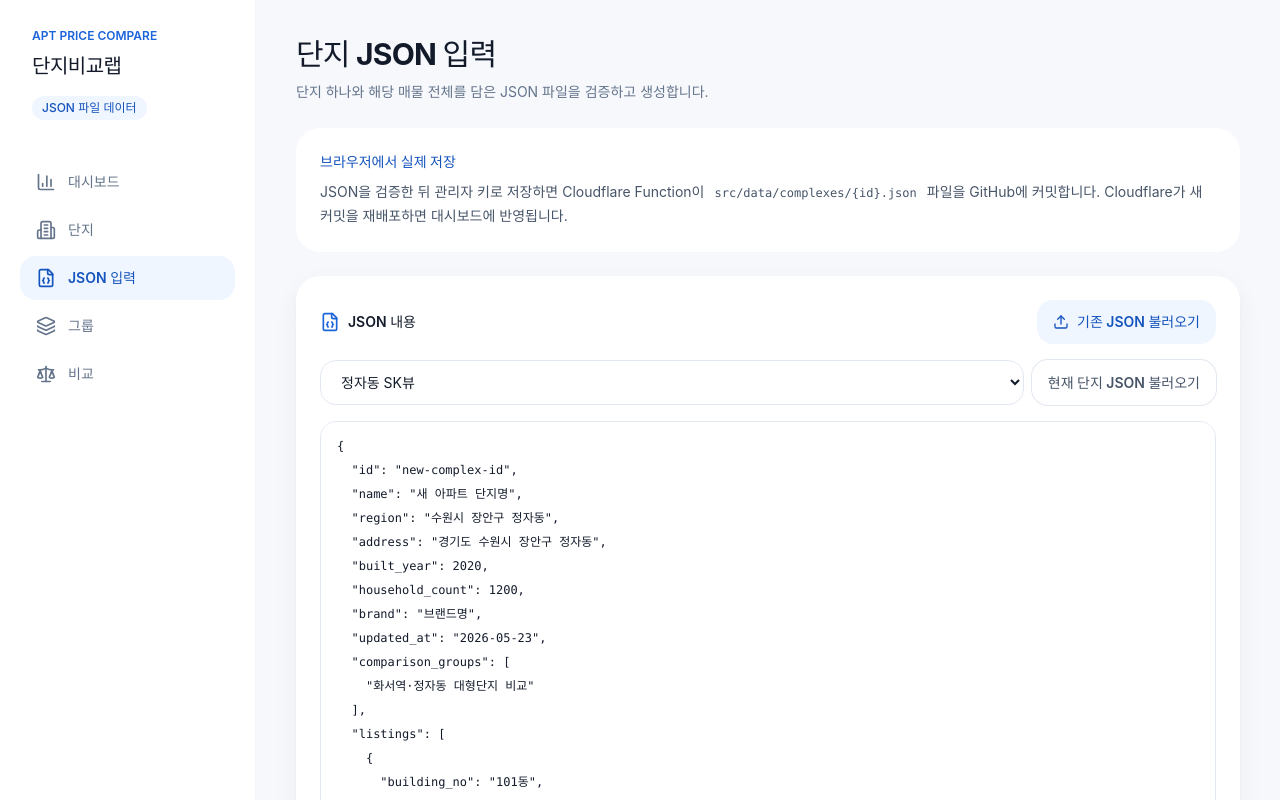
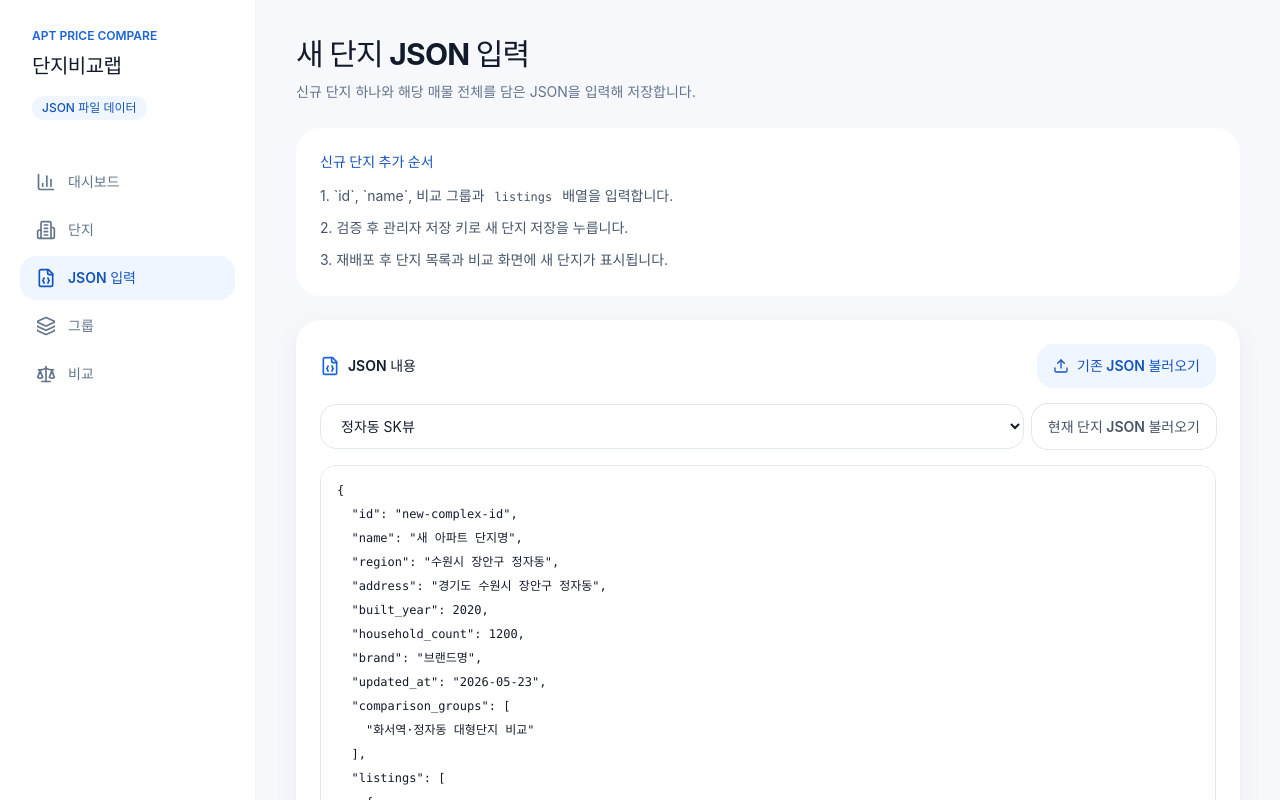
Before and after one commit to impaztt/apt, a React (Vite) app: page /data/input in a window 1280 px wide. Shown: the top 800 px of the page. Built offline with nearby package versions, Linux system fonts and the light colour scheme.

Commit message:
Streamline per-complex listing edits

```diff
--- a/src/pages/ComplexDataInputPage.tsx
+++ b/src/pages/ComplexDataInputPage.tsx
@@ -1,5 +1,6 @@
-import { useState, type ChangeEvent } from 'react';
-import { CheckCircle2, Download, FileJson, Save, Upload, TriangleAlert } from 'lucide-react';
+import { useEffect, useState, type ChangeEvent } from 'react';
+import { Link, useSearchParams } from 'react-router-dom';
+import { ArrowLeft, CheckCircle2, Download, FileJson, Save, Upload, TriangleAlert } from 'lucide-react';
 import type { ParsedComplexData } from '../shared/data/staticData';
 import { getStaticComplexSource, parseComplexDataFile } from '../shared/data/staticData';
 import { summarizeListings } from '../features/listings/statistics';
@@ -41,14 +42,39 @@ const sampleJson = JSON.stringify(
 
 export function ComplexDataInputPage() {
   const { complexes } = useAppData();
+  const [searchParams] = useSearchParams();
+  const requestedComplexId = searchParams.get('complexId');
   const [jsonText, setJsonText] = useState(sampleJson);
   const [preview, setPreview] = useState<ParsedComplexData | null>(null);
   const [notice, setNotice] = useState<string | null>(null);
   const [hasError, setHasError] = useState(false);
-  const [selectedComplexId, setSelectedComplexId] = useState(complexes[0]?.id ?? '');
+  const [selectedComplexId, setSelectedComplexId] = useState(requestedComplexId ?? complexes[0]?.id ?? '');
   const [adminKey, setAdminKey] = useState('');
   const [saving, setSaving] = useState(false);
   const [commitUrl, setCommitUrl] = useState<string | null>(null);
+
+  useEffect(() => {
+    if (!requestedComplexId) return;
+    const source = getStaticComplexSource(requestedComplexId);
+    if (!source) {
+      setHasError(true);
+      setNotice('선택한 단지의 JSON 파일을 찾지 못했습니다.');
+      return;
+    }
+    const nextText = JSON.stringify(source, null, 2);
+    setSelectedComplexId(requestedComplexId);
+    setJsonText(nextText);
+    try {
+      const result = parseComplexDataFile(source, `${requestedComplexId}.json`);
+      setPreview(result);
+      setHasError(false);
+      setNotice(`${result.complex.name}의 현재 JSON을 불러왔습니다. listings 내용을 수정한 뒤 저장하세요.`);
+    } catch (caught) {
+      setPreview(null);
+      setHasError(true);
+      setNotice(caught instanceof Error ? caught.message : 'JSON 파일을 읽을 수 없습니다.');
+    }
+  }, [requestedComplexId]);
 
   function validate(text = jsonText, fileName?: string) {
     try {
@@ -141,18 +167,36 @@ export function ComplexDataInputPage() {
 
   return (
     <div className="space-y-6">
+      {requestedComplexId && (
+        <Link to={`/complexes/${requestedComplexId}`} className="inline-flex items-center gap-1 text-sm font-medium text-slate-500">
+          <ArrowLeft className="h-4 w-4" /> 단지 상세로 돌아가기
+        </Link>
+      )}
       <PageHeader
-        title="단지 JSON 입력"
-        description="단지 하나와 해당 매물 전체를 담은 JSON 파일을 검증하고 생성합니다."
+        title={requestedComplexId ? '단지 매물 수정' : '새 단지 JSON 입력'}
+        description={
+          requestedComplexId
+            ? '선택한 단지의 현재 JSON을 불러왔습니다. listings 배열을 수정하고 저장하면 됩니다.'
+            : '신규 단지 하나와 해당 매물 전체를 담은 JSON을 입력해 저장합니다.'
+        }
       />
 
       <Card className="bg-brand-50 shadow-none">
-        <p className="text-sm font-semibold text-brand-700">브라우저에서 실제 저장</p>
-        <p className="mt-2 text-sm leading-6 text-slate-600">
-          JSON을 검증한 뒤 관리자 키로 저장하면 Cloudflare Function이
-          <code className="mx-1 rounded bg-white px-1.5 py-0.5 text-xs">src/data/complexes/{'{id}'}.json</code>
-          파일을 GitHub에 커밋합니다. Cloudflare가 새 커밋을 재배포하면 대시보드에 반영됩니다.
-        </p>
+        <p className="text-sm font-semibold text-brand-700">{requestedComplexId ? '기존 단지 수정 순서' : '신규 단지 추가 순서'}</p>
+        {requestedComplexId ? (
+          <ol className="mt-3 space-y-2 text-sm leading-6 text-slate-600">
+            <li>1. 아래 JSON에서 <code className="rounded bg-white px-1.5 py-0.5 text-xs">listings</code> 배열을 실제 매물 목록으로 교체합니다.</li>
+            <li>2. <strong>JSON 검증 및 미리보기</strong>로 평형별 가격이 맞는지 확인합니다.</li>
+            <li>3. 관리자 저장 키를 입력하고 <strong>수정 내용 저장</strong>을 누릅니다.</li>
+            <li>4. 재배포 후 단지 상세와 대시보드에서 변경 내용을 확인합니다.</li>
+          </ol>
+        ) : (
+          <ol className="mt-3 space-y-2 text-sm leading-6 text-slate-600">
+            <li>1. `id`, `name`, 비교 그룹과 <code className="rounded bg-white px-1.5 py-0.5 text-xs">listings</code> 배열을 입력합니다.</li>
+            <li>2. 검증 후 관리자 저장 키로 <strong>새 단지 저장</strong>을 누릅니다.</li>
+            <li>3. 재배포 후 단지 목록과 비교 화면에 새 단지가 표시됩니다.</li>
+          </ol>
+        )}
       </Card>
 
       <Card>
@@ -167,7 +211,7 @@ export function ComplexDataInputPage() {
             <input className="hidden" type="file" accept=".json,application/json" onChange={(event) => void handleFileSelect(event)} />
           </label>
         </div>
-        {complexes.length > 0 && (
+        {!requestedComplexId && complexes.length > 0 && (
           <div className="mt-4 flex flex-col gap-2 sm:flex-row">
             <select
               className="field-control mt-0 flex-1"
@@ -204,7 +248,7 @@ export function ComplexDataInputPage() {
       </Card>
 
       <Card>
-        <h2 className="text-base font-semibold">GitHub 저장 및 반영</h2>
+        <h2 className="text-base font-semibold">{requestedComplexId ? '수정 내용 저장' : '신규 단지 저장'}</h2>
         <p className="mt-2 text-sm leading-6 text-slate-500">
           관리자 저장 키는 GitHub 토큰이 아니라 Cloudflare에 설정한 별도 비밀번호입니다. GitHub 토큰은 서버 Secret에만 보관됩니다.
         </p>
@@ -219,7 +263,7 @@ export function ComplexDataInputPage() {
           />
           <Button disabled={!preview || saving} onClick={() => void handleGitHubSave()}>
             <span className="flex items-center justify-center gap-2">
-              <Save className="h-4 w-4" /> {saving ? '저장 중...' : 'GitHub에 저장'}
+              <Save className="h-4 w-4" /> {saving ? '저장 중...' : requestedComplexId ? '수정 내용 저장' : '새 단지 저장'}
             </span>
           </Button>
         </div>
--- a/src/pages/ComplexDetailPage.tsx
+++ b/src/pages/ComplexDetailPage.tsx
@@ -57,10 +57,10 @@ export function ComplexDetailPage() {
               {complex.legal_dong_code && <span className="rounded-full bg-slate-50 px-3 py-2">법정동 {complex.legal_dong_code}</span>}
             </div>
           </div>
-          <Link to="/data/input">
+          <Link to={`/data/input?complexId=${complex.id}`}>
             <Button variant="secondary">
               <span className="flex items-center gap-2">
-                <FileJson className="h-4 w-4" /> JSON 교체 안내
+                <FileJson className="h-4 w-4" /> 이 단지 매물 수정
               </span>
             </Button>
           </Link>
--- a/src/pages/ComplexListPage.tsx
+++ b/src/pages/ComplexListPage.tsx
@@ -1,5 +1,5 @@
 import { Link } from 'react-router-dom';
-import { ArrowRight, FileJson, Plus } from 'lucide-react';
+import { ArrowRight, FileJson, Pencil, Plus } from 'lucide-react';
 import { Button } from '../shared/components/Button';
 import { Card } from '../shared/components/Card';
 import { PageHeader } from '../shared/components/PageHeader';
@@ -16,8 +16,8 @@ export function ComplexListPage() {
   return (
     <div className="space-y-6">
       <PageHeader
-        title="단지 JSON 파일"
-        description="각 단지의 기본정보와 매물은 JSON 파일 하나에 저장되며, 배포 시 화면에 자동 반영됩니다."
+        title="단지 목록"
+        description="수정할 단지를 선택하면 기존 JSON을 바로 열어 매물을 교체하고 저장할 수 있습니다."
         action={
           <Link to="/data/input">
             <Button>
@@ -30,10 +30,10 @@ export function ComplexListPage() {
       />
 
       <Card className="bg-brand-50 shadow-none">
-        <p className="text-sm font-semibold text-brand-700">데이터 저장 위치</p>
+        <p className="text-sm font-semibold text-brand-700">매물 수정 방법</p>
         <p className="mt-2 text-sm leading-6 text-slate-600">
-          단지별 파일을 <code className="rounded bg-white px-1.5 py-0.5 text-xs">src/data/complexes/단지-id.json</code>에
-          추가하거나 교체한 뒤 GitHub에 푸시하면 Cloudflare 재배포 후 반영됩니다.
+          아래 단지의 <strong>매물 수정</strong>을 누른 뒤 JSON의 <code className="rounded bg-white px-1.5 py-0.5 text-xs">listings</code>
+          부분을 바꾸고 저장하세요. GitHub 저장과 재배포는 화면에서 처리됩니다.
         </p>
       </Card>
 
@@ -60,13 +60,21 @@ export function ComplexListPage() {
                 <p className="mt-4 truncate rounded-xl bg-slate-50 px-3 py-2 font-mono text-xs text-slate-500">
                   src/data/complexes/{complex.data_file}
                 </p>
-                <div className="mt-5 flex items-center justify-between">
+                <div className="mt-5 flex flex-col gap-3 sm:flex-row sm:items-center sm:justify-between">
                   <p className="text-xs text-slate-500">
                     매물 {related.length}건 · 최근 확인 {formatDate(latestDate)}
                   </p>
-                  <Link to={`/complexes/${complex.id}`} className="inline-flex items-center gap-1 text-sm font-semibold text-brand-600">
-                    상세 <ArrowRight className="h-4 w-4" />
-                  </Link>
+                  <div className="flex items-center gap-3">
+                    <Link
+                      to={`/data/input?complexId=${complex.id}`}
+                      className="inline-flex items-center gap-1 text-sm font-semibold text-brand-600"
+                    >
+                      <Pencil className="h-4 w-4" /> 매물 수정
+                    </Link>
+                    <Link to={`/complexes/${complex.id}`} className="inline-flex items-center gap-1 text-sm font-semibold text-slate-500">
+                      상세 <ArrowRight className="h-4 w-4" />
+                    </Link>
+                  </div>
                 </div>
               </Card>
             );
```
Also changed, not shown: 1 other file (tests, documents, lock files or other folders).
